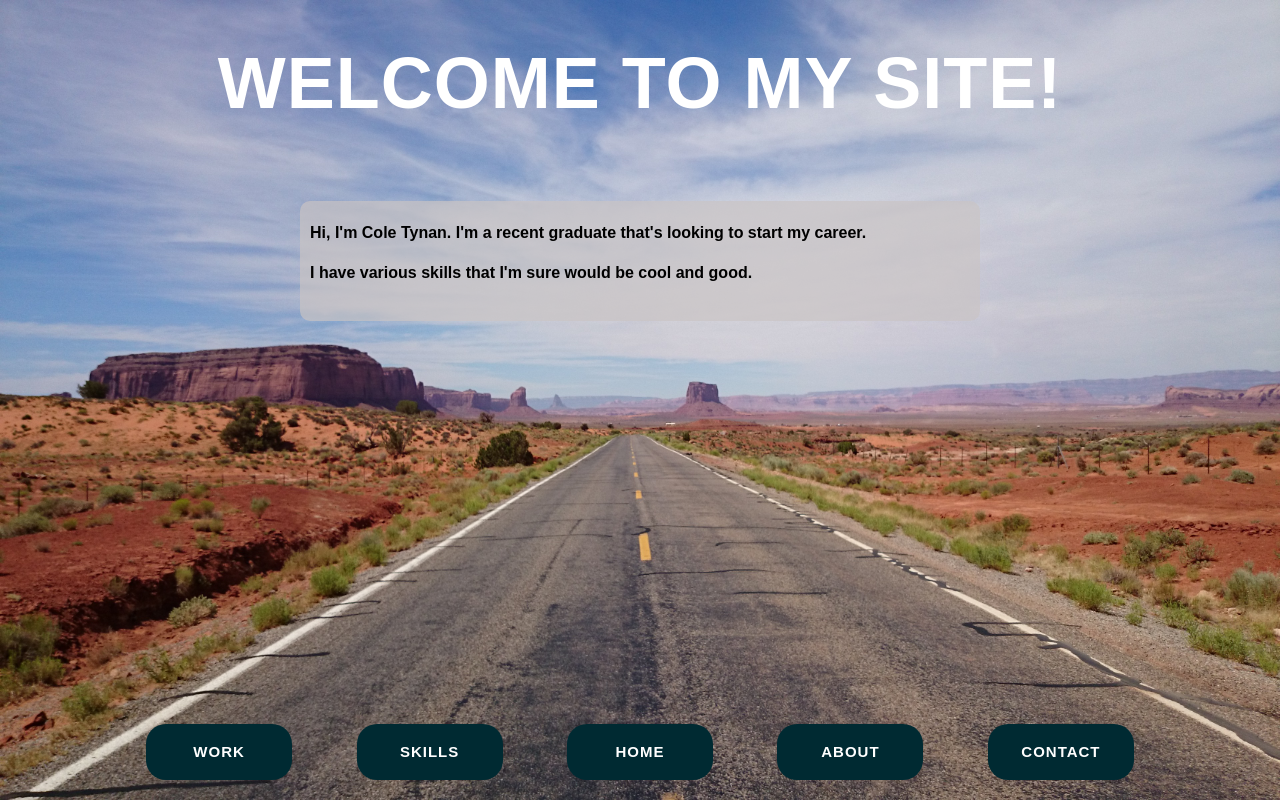
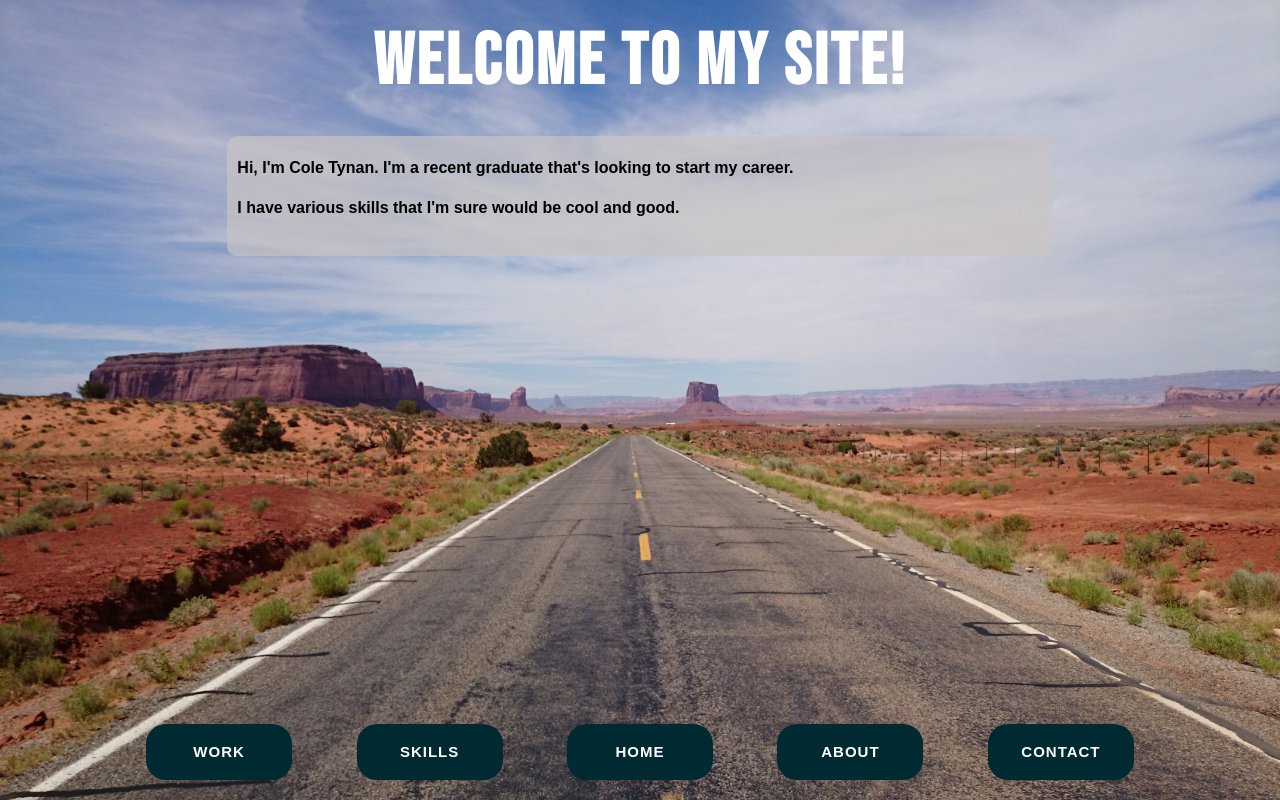
Before and after one commit to Cole-The-Coder/Cole-The-Coder.github.io, a Django app: page / in a window 1280 px wide. Run offline with Django 3.2, Linux system fonts and the light colour scheme; some libraries are stand-ins or nearby versions.

```diff
--- a/personal_site/core/static/core/css/main.css
+++ b/personal_site/core/static/core/css/main.css
@@ -1,3 +1,6 @@
+@import url(https://fonts.googleapis.com/css?family=Bree+Serif);
+@import url(https://fonts.googleapis.com/css2?family=Noto+Sans&display=swap);
+@import url(https://fonts.googleapis.com/css2?family=Bebas+Neue&display=swap);
 
 *,
 :before,
@@ -34,10 +37,11 @@ html {
 }
 .page__style h1 {
   font-weight: 900;
-  margin-top: 40px;
-  margin-bottom: 30px;
+  margin-top: 20px;
+  margin-bottom: 10px;
   text-transform: uppercase;
-  letter-spacing: 1px;
+  letter-spacing: 3px;
+  font-family: 'Bebas Neue', cursive;
 }
 .page__style .nav__bar {
   text-align: center;
@@ -60,10 +64,15 @@ html {
   margin-inline: 30px;
   padding: 17px 30px;
   width: 146px;
+  transition: color 1s, background 1s;
 }
 .page__style .btn_nav:focus,
 .page__style .btn_nav:active {
   outline: none;
+}
+.page__style .btn_nav:hover {
+  color: black;
+  background: white;
 }
 .page__style a {
   text-decoration: none;
@@ -72,8 +81,8 @@ html {
 .page__style .text-box {
   color:black;
   align-items: baseline;
-  margin-top: 75px;
-  margin-inline: 300px;
+  margin-top: 20px;
+  margin-inline: 10px;
   padding-top: 20px;
   padding-bottom: 20px;
   padding-inline: 10px;
@@ -109,10 +118,32 @@ html {
   background-size: 100% 100%;
   background-image: url("../images/DSC_0134.JPG");
 }
+#skills {
+  transition: text-transform 4s, color 4s;
 
-/*  Projects
+}
+#skills:hover {
+  color:rgb(255, 7, 7);
+  text-transform:lowercase;
+
+}
+#phone {
+  color:rgb(120, 122, 223);
+  transition: color 2s;
+}
+#phone:hover {
+  color:rgb(107, 238, 107)
+}
+#email {
+  color:rgb(30, 110, 116);
+  transition: color 2s;
+}
+#email:hover{
+  color:rgb(255, 7, 7);
+}
+/*  work
 -----------------------------------*/
-.projects {
+.work {
   background: linear-gradient(180deg, rgb(30, 110, 116) 0%, rgb(150, 234, 240) 100%);
 }
 /*  Skills
@@ -123,7 +154,16 @@ html {
 /*  About
 -----------------------------------*/
 .about {
-  background: linear-gradient(180deg, rgb(2, 13, 163) 0%, rgb(120, 122, 223) 100%);
+  background-image: url('../images/MeProf.jpg');
+  /*background: linear-gradient(180deg, rgb(2, 13, 163) 0%, rgb(120, 122, 223) 100%);*/
+
+
+}
+#about {
+  color:darkred;
+  border-style: outset;
+  border-radius: 3px;
+  background-color: rgb(0, 225, 255, 0.9);
 
 }
 /*  Contact
--- a/personal_site/core/static/core/js/index.js
+++ b/personal_site/core/static/core/js/index.js
@@ -26,9 +26,9 @@ $('.home_link').click(function() {
   }, 1500);
 });
 
-$('.projects_link').click(function() {
+$('.work_link').click(function() {
   setTimeout(function() {
-    $('.projects').addClass('fadeIn');
+    $('.work').addClass('fadeIn');
   }, 1500);
 });
 
--- a/personal_site/core/templates/core/index.html
+++ b/personal_site/core/templates/core/index.html
@@ -25,19 +25,32 @@
 <body translate="no" >
 <div class="body__selector">
   <!--
-		//	projects
+		//	work
 		///////////////////////////////////-->
-<div class="page__style projects">
+<div class="page__style work">
   <div class="page__description">
-    <div id="projects">
+    <div id="work">
 
-      <h1>Projects</h1>
+      <h1>Things I made</h1>
+      <hr>
+      <div class="container">
+        <div class="row">
+          <div class="col-md-4 px-1">
+            <p><strong>Dan Tynan Personal Site</strong></p>
+            <!-- Picture of front page -->
+            <a href="https://dantynan.com" class="thumbnail" target="_blank">
+              <img src="{% static 'core/images/dansite_thumbnail.png' %}" alt="Dansite Thumbnail">
+            </a>
+            <p class="text-box">Personal website, created using Django, Bootstrap, and MySQL as backend.</p>
+          </div>
+        </div>
+      </div>
 
       <div class="nav__bar">
-        <button class="btn_nav projects_link">Experience</button>
+        <button class="btn_nav work_link">Work</button>
         <button class="btn_nav skills_link">Skills</button>
         <button class="btn_nav home_link">Home</button>
-        <button class="btn_nav about_link">About Me</button>
+        <button class="btn_nav about_link">About</button>
         <button class="btn_nav contact_link">Contact</button>
       </div>
     </div>
@@ -50,15 +63,24 @@
   <div class="page__description">
     <div id="skills">
       <h1>Skills</h1>
-
+    </div>
+    <div class="container">
+      <div class="text-box">
+        <ul class="text-decoration-none">
+          <li>I can code in <strong>C++</strong>.</li>
+          <li>I can code in <strong>Python</strong>.</li>
+          <li>Even <strong>Java!</strong> (Kinda)</li>
+        </ul>
+      </div>
+    </div>
       <div class="nav__bar">
-        <button class="btn_nav projects_link">Experience</button>
+        <button class="btn_nav work_link">Work</button>
         <button class="btn_nav skills_link">Skills</button>
         <button class="btn_nav home_link">Home</button>
         <button class="btn_nav about_link">About</button>
         <button class="btn_nav contact_link">Contact</button>
       </div>
-    </div>
+
   </div>
 </div>
 
@@ -71,25 +93,24 @@
       <h1>About</h1>
     </div>
 
-    <div class=" row container">
-      <div class="col-md-4">
-        <img src="{% static 'core/images/MeProf.jpg' %}" class="rounded">
-      </div>
-      <div class="col-md-8">
-        <p class="about-me-text">Lorem ipsum dolor sit amet, consectetur adipiscing elit, sed do eiusmod tempor incididunt ut labore et dolore magna aliqua. Ut enim ad minim veniam, quis nostrud exercitation ullamco laboris nisi ut aliquip ex ea commodo consequat. Duis aute irure dolor in reprehenderit in voluptate velit esse cillum dolore eu fugiat nulla pariatur. Excepteur sint occaecat cupidatat non proident, sunt in culpa qui officia deserunt mollit anim id est laborum.</p>
-      </div>
+    <div class="container">
+        <p class="about-text text-box">
+          Hello, I'm a man named Cole. I like food and water and entertainment. I am a fleshy automaton operated by neurotransmitters.
+
+        </p>
+        <br>
+        <p class="about-addend text-box">
+          BTW, the fact that this site is a total retina-splitting eyesore is a conscious decision, trust me. <br>
+          It's avant-garde.
+        </p>
     </div>
       <div class="nav__bar">
-        <button class="btn_nav projects_link">Experience</button>
+        <button class="btn_nav work_link">Work</button>
         <button class="btn_nav skills_link">Skills</button>
         <button class="btn_nav home_link">Home</button>
-        <button class="btn_nav about_link">About Me</button>
+        <button class="btn_nav about_link">About</button>
         <button class="btn_nav contact_link">Contact</button>
       </div>
-
-
-
-
   </div>
 </div>
 <!--
@@ -100,12 +121,15 @@
     <div id="contact">
       <h1>Contact</h1>
     </div>
+    <hr>
+    <h4 id="phone">Phone: (910) 859-1660</h4>
+    <h5 id="email">EmaiL: colewtynan@gmail.com</h5>
 
       <div class="nav__bar">
-        <button class="btn_nav projects_link">Experience</button>
+        <button class="btn_nav work_link">Work</button>
         <button class="btn_nav skills_link">Skills</button>
         <button class="btn_nav home_link">Home</button>
-        <button class="btn_nav about_link">About Me</button>
+        <button class="btn_nav about_link">About</button>
         <button class="btn_nav contact_link">Contact</button>
       </div>
 
@@ -120,13 +144,19 @@
       <div id="home">
         <h1 class="display-2">Welcome to my site!</h1>
       </div>
-      <div class="text-box">
-        <p>Hi, I'm Cole Tynan. I'm a recent graduate that's looking to start my career.</p>
-        <p>I have various skills that I'm sure would be cool and good.</p>
+      <div class="row">
+        <div class="col-md-2" ></div>
+        <div class="col-md-8">
+          <div class="text-box">
+            <p>Hi, I'm Cole Tynan. I'm a recent graduate that's looking to start my career.</p>
+            <p>I have various skills that I'm sure would be cool and good.</p>
+          </div>
+        </div>
+        <div class="col-md-2"></div>
       </div>
 
       <div class="nav__bar">
-        <button class="btn_nav projects_link">Work</button>
+        <button class="btn_nav work_link">Work</button>
         <button class="btn_nav skills_link">Skills</button>
         <button class="btn_nav home_link">Home</button>
         <button class="btn_nav about_link">About</button>
```
Also changed, not shown: personal_site/core/static/core/images/dansite_thumbnail.png (added).
